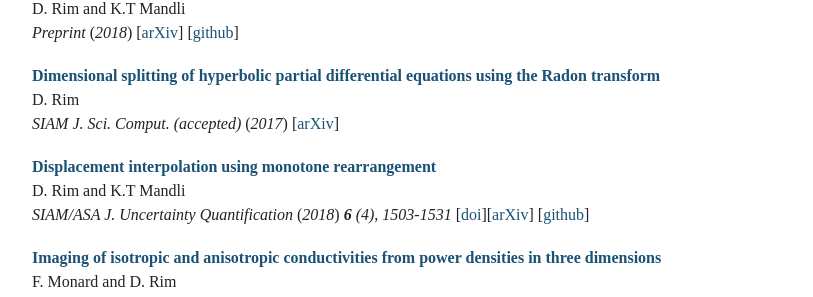
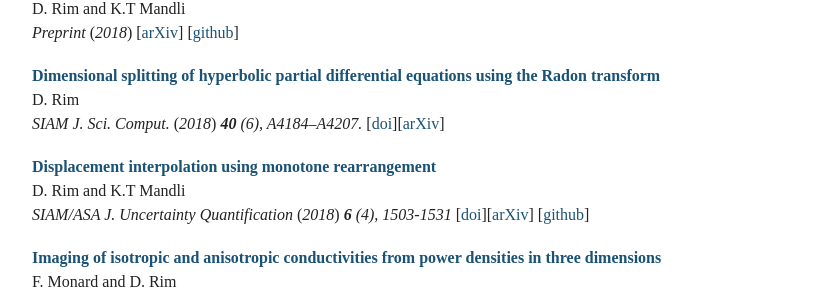
Before and after one commit to dsrim/dsrim.github.io, a Jekyll site: the page built from index.md, in a window 1280 px wide. Shown: the part 630-927 px from the top of the page, without its empty margins (232-1045 px from the left). Built offline with Jekyll 4.4.1, drawn with Linux system fonts in a browser that asks for light colours.

Commit message:
sisc paper published

```diff
--- a/index.md
+++ b/index.md
@@ -13,9 +13,12 @@ pubs:
     - title:    "Dimensional splitting of hyperbolic partial differential
                  equations using the Radon transform"
       author:   "D. Rim"
-      journal:  "SIAM J. Sci. Comput. (accepted)"
+      journal:  "SIAM J. Sci. Comput."
+      numbers:  "**40** (6), A4184–A4207."
       arxiv:   "https://arxiv.org/abs/1705.03609"
-      year:     "2017"
+      url:      "https://epubs.siam.org/doi/abs/10.1137/17M1135633"
+      doi:      "https://doi.org/10.1137/17M1135633"
+      year:     "2018"
 
     - title:    "Displacement interpolation using monotone rearrangement"
       author:   "D. Rim and K.T Mandli"
```
Also changed, not shown: 2 other files.
